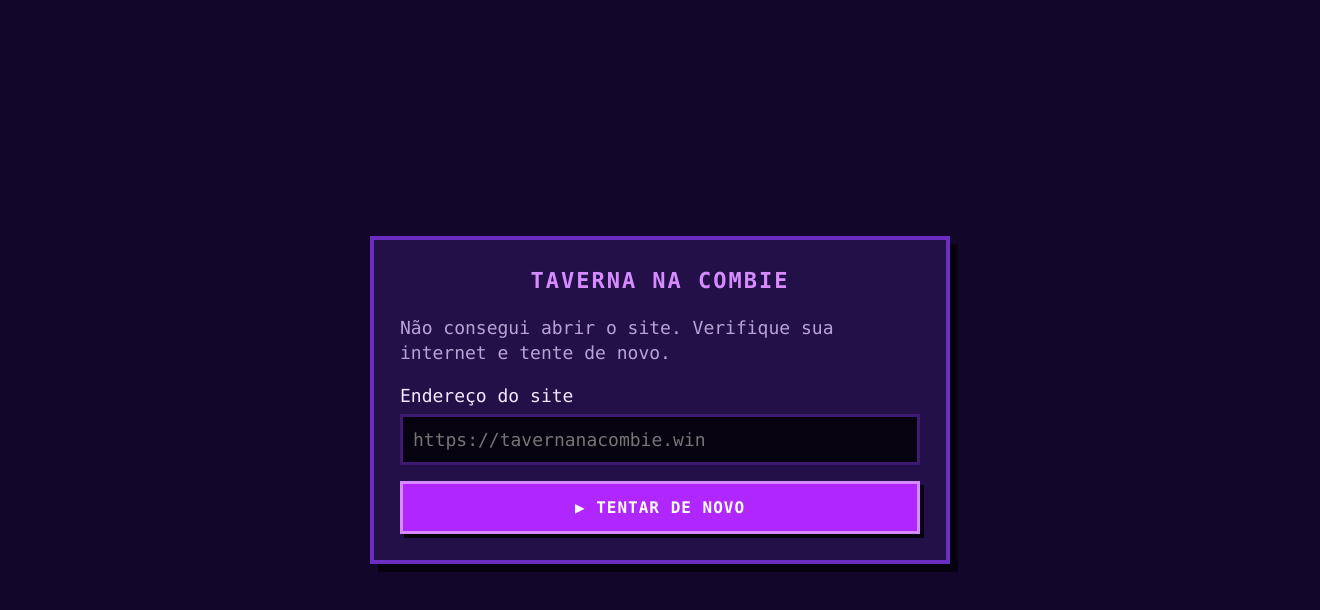
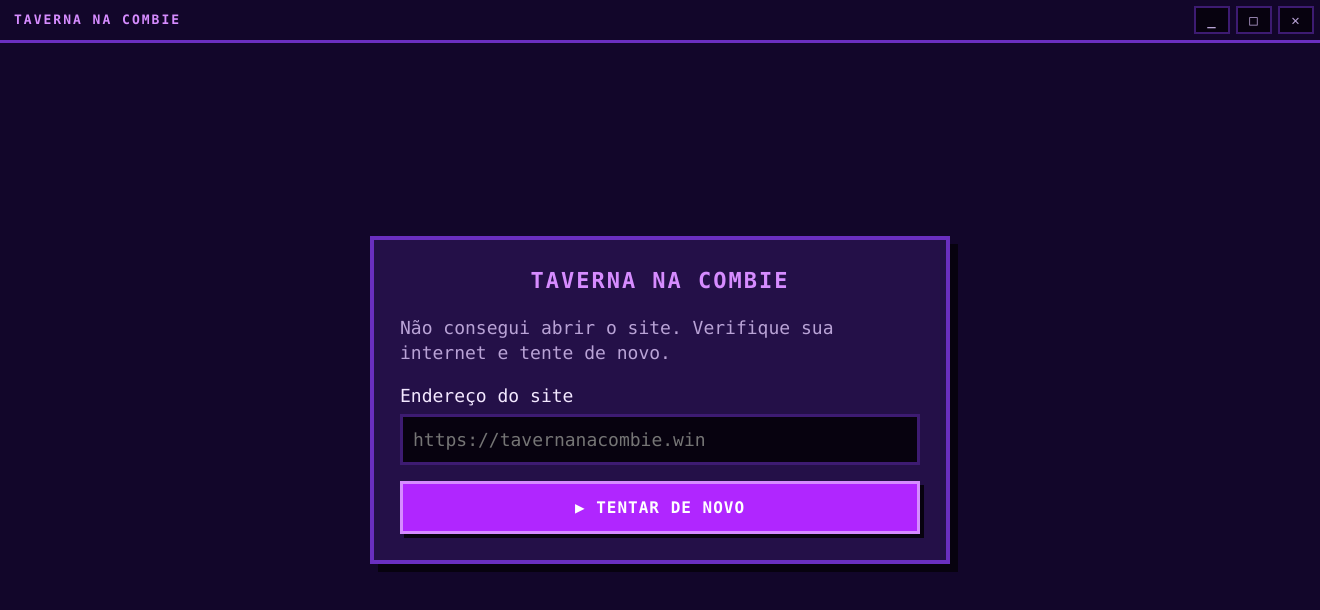
Before and after one commit to leoaltoe-dot/taverna-na-combie, an Electron app: page desktop/app/setup.html in a window 1320 px wide. Drawn offline with Linux system fonts and the light colour scheme; no server answers.

Commit message:
Add files via upload

```diff
--- a/desktop/app/setup.html
+++ b/desktop/app/setup.html
@@ -14,9 +14,17 @@
   button { width: 100%; padding: 14px; font: bold 16px Consolas, monospace; letter-spacing: 1px; color: #fff; background: #b026ff; border: 3px solid #d68cff; box-shadow: 4px 4px 0 #07020f; cursor: pointer; }
   button:disabled { opacity: .6; }
   .hidden { display: none; }
+  .titlebar { position: fixed; top: 0; left: 0; right: 0; height: 40px; display: flex; align-items: center; padding: 0 6px 0 14px;
+    background: #12062a; border-bottom: 3px solid #6a2fc0; -webkit-app-region: drag; color: #d68cff; font-weight: bold; letter-spacing: 2px; font-size: 13px; }
+  .titlebar span { flex: 1; }
+  .titlebar button { -webkit-app-region: no-drag; width: 36px; height: 28px; margin-left: 6px; padding: 0; box-shadow: none; font-size: 14px;
+    background: #07020f; border: 2px solid #3d1b72; color: #b9a3d6; }
+  .titlebar button:hover { border-color: #d68cff; color: #fff; }
+  .titlebar button.x:hover { background: #ff4d6d; border-color: #ff4d6d; }
 </style>
 </head>
 <body>
+<div class="titlebar"><span>TAVERNA NA COMBIE</span><button id="wMin" title="Minimizar">_</button><button id="wMax" title="Maximizar">□</button><button id="wClose" class="x" title="Fechar">✕</button></div>
 <div class="card">
   <h1>TAVERNA NA COMBIE</h1>
   <div class="err hidden" id="err"></div>
@@ -26,6 +34,8 @@
 </div>
 <script>
   const $ = (id) => document.getElementById(id);
+  const w = window.tavernaApp.windowControls;
+  if (w) { $('wMin').onclick = w.minimize; $('wMax').onclick = w.toggleMaximize; $('wClose').onclick = w.close; }
   const showErr = (m) => { $('err').textContent = m; $('err').classList.remove('hidden'); };
   window.tavernaApp.getServer().then((u) => { $('url').value = u || 'https://tavernanacombie.win'; });
   $('go').onclick = async () => {
```
